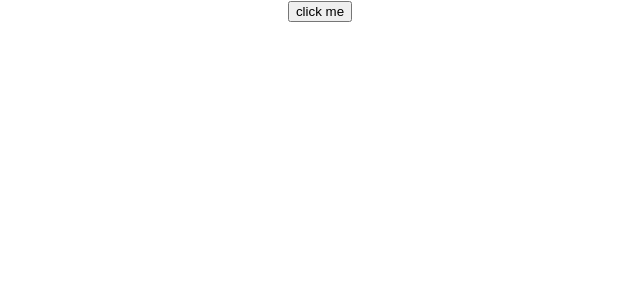
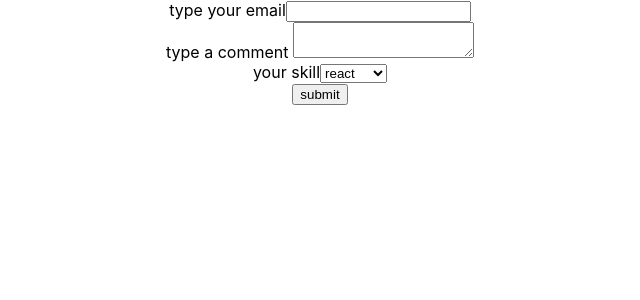
Before and after one commit to younes-h/react_012, a React (Create React App) app: page / in a window 1280 px wide. Shown: the top 300 px of the page, without its empty margins (320-960 px from the left). Built offline with nearby package versions, Linux system fonts and the light colour scheme.

Commit message:
styling and form manipulating

```diff
--- a/src/App.js
+++ b/src/App.js
@@ -1,6 +1,10 @@
 import React from 'react';
 // import logo from './logo.svg';
 import './App.css';
+
+import Form01 from './components/Form01';
+
+// import StyleSht from './components/StyleSht';
 // import Greet from './components/Greet';
 // import Welcom from './components/Welcom';
 // import Message from './components/Message';
@@ -8,7 +12,7 @@ import './App.css';
 // import FunctionClick from './components/FunctionClick';
 // import ClassClick from './components/ClassClick';
 // import EventBind from './components/EventBind';
-import Parent from './components/Parent';
+// import Parent from './components/Parent';
 
 function App() {
   return (
@@ -28,7 +32,9 @@ function App() {
      {/* <Counter /> */}
      {/* <FunctionClick />
      <ClassClick></ClassClick> */}
-     <Parent></Parent>
+     {/* <Parent></Parent> */}
+     {/* <StyleSht></StyleSht> */}
+     <Form01/>
     </div>
   );
 }
--- /dev/null
+++ b/src/components/Form01.js
@@ -0,0 +1,76 @@
+import React, { Component } from 'react'
+
+class Form01 extends Component {
+    constructor(props) {
+        super(props)
+
+        this.state = {
+             email:'',
+             comment:'',
+             skill:'react'
+        }
+        this.emailhandler=this.emailhandler.bind(this)
+        this.commenthandler=this.commenthandler.bind(this)
+        this.skillhandler=this.skillhandler.bind(this)
+        this.submithandler=this.submithandler.bind(this)
+    }
+    emailhandler=(event)=>{
+        this.setState({
+            email : event.target.value
+        })
+        console.log(this.state.email)
+    }
+    commenthandler=(event)=>{
+        this.setState({
+            comment : event.target.value
+        })
+        console.log(this.state.comment)
+    }
+    skillhandler=(event)=>{
+        this.setState({
+            skill : event.target.value
+        })
+        console.log(this.state.skill)
+    }
+    submithandler=(event)=>{
+        alert(` ${this.state.email}  ${this.state.comment}  ${this.state.skill}`)
+        event.preventDefault()
+    }
+
+    render() {
+        let { email, comment , skill}=this.state
+        return (
+            <form onSubmit={this.submithandler} >
+                <label>type your email</label>
+                <input
+                   type="text"
+                   value={email}
+                   onChange={this.emailhandler}>
+                </input>
+                <br></br>
+                <label>type a comment </label>
+                <textarea
+                   type="text"
+                   value={comment}
+                   onChange={this.commenthandler}>
+                   </textarea>
+                   <br></br>
+                <label>your skill</label>
+                <select
+                   type="text"
+                   value={skill}
+                   onChange={this.skillhandler}>
+
+                            <option value="angular" >angular</option>
+                            <option value="react" >react</option>
+                            <option value="vue" >vue</option>
+                </select>
+              <br></br>
+              <button type="submit" >submit</button>
+
+            </form>
+        )
+    }
+}
+
+export default Form01
--- /dev/null
+++ b/src/components/StyleSht.js
@@ -0,0 +1,12 @@
+import React from 'react'
+import './stylee.css'
+
+function StyleSht() {
+    return (
+        <div>
+             <p className="primary">this is a text</p>
+        </div>
+    )
+}
+
+export default StyleSht
--- /dev/null
+++ b/src/components/stylee.css
@@ -0,0 +1,5 @@
+.primary{
+    text-align: center;
+    color: brown;
+    background-color: burlywood;
+}
```
